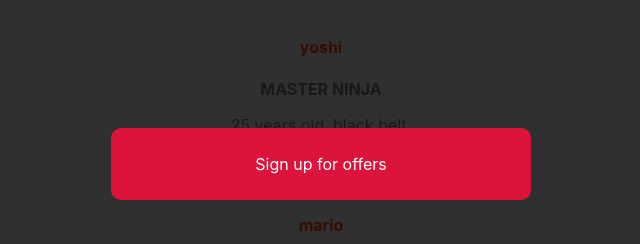
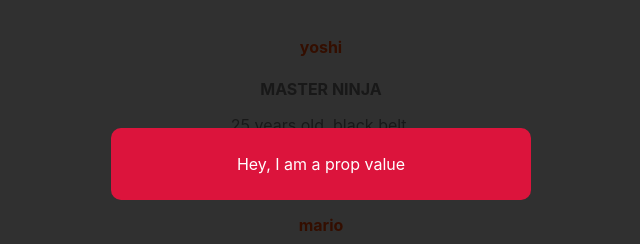
Before and after one commit to msarauer/learning-svelte, a Svelte app in the folder myproject/: page / in a window 1280 px wide. Shown: the top 244 px of the page, without its empty margins (319-959 px from the left). Built offline with nearby package versions, Linux system fonts and the light colour scheme.

Commit message:
When added, props are passed to the modal

```diff
--- a/myproject/src/App.svelte
+++ b/myproject/src/App.svelte
@@ -14,7 +14,7 @@
   let num = 5;
 </script>
 
-<Modal />
+<Modal message="Hey, I am a prop value" isPromo={true} />
 
 <main>
   {#each people as person (person.id)}
--- a/myproject/src/Modal.svelte
+++ b/myproject/src/Modal.svelte
@@ -1,12 +1,13 @@
 <script>
+  export let message = "default value";
   let showModal = true;
-  let isPromo = true;
+  export let isPromo = false;
 </script>
 
 {#if showModal}
   <div class="backdrop" class:promo={isPromo}>
     <div class="modal">
-      <p>Sign up for offers</p>
+      <p>{message}</p>
     </div>
   </div>
 {/if}
```
